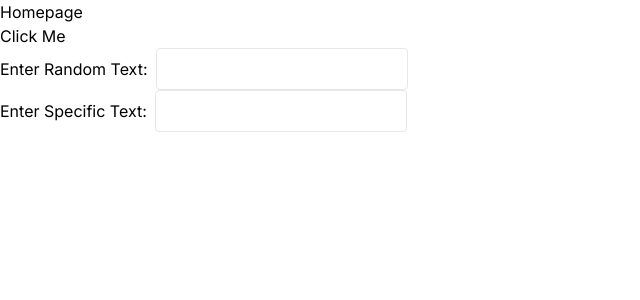
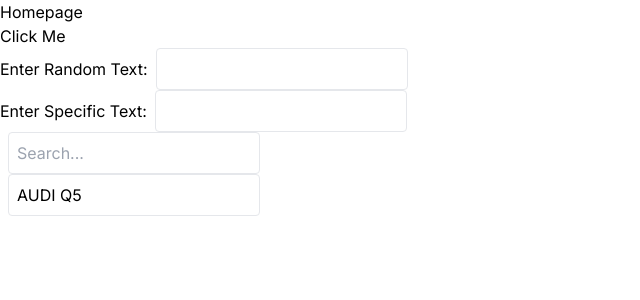
Before and after one commit to leobewater/youtube-next-js-jest, a Next.js app: page / in a window 1280 px wide. Shown: the top 300 px of the page, without its empty margins (0-640 px from the left). Built offline with nearby package versions, Linux system fonts and the light colour scheme.

Commit message:
test for input display value

```diff
--- a/app/page.tsx
+++ b/app/page.tsx
@@ -13,7 +13,12 @@
         <label htmlFor="specificText">Enter Specific Text:</label>
         <input id="specificText" className='border p-2 ml-2 rounded'/>
       </div>
-
+      <div>
+        <input placeholder="Search..." className='border p-2 ml-2 rounded'/>
+      </div>
+      <div>
+        <input value="AUDI Q5" onChange={() => {}} className='border p-2 ml-2 rounded'/>
+      </div>
     </main>
   );
 }
```
Also changed, not shown: 1 other file (tests, documents, lock files or other folders).
